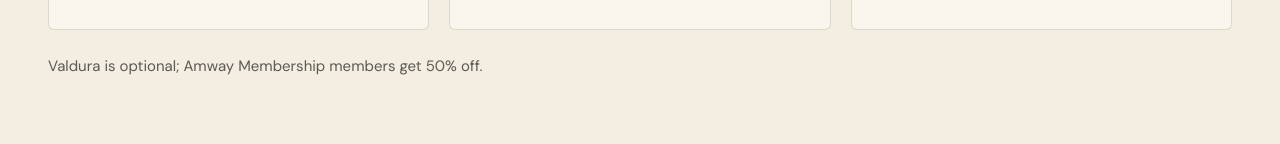
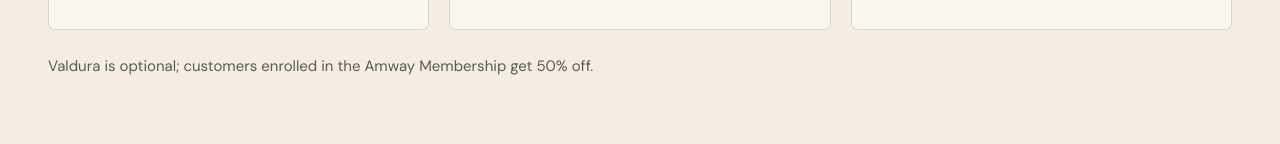
Before and after one commit to UncommonlyWell/UncommonlyWell.github.io, a plain HTML site: page avellum.html in a window 1280 px wide. Shown: the part 6470-6614 px from the top of the page. Drawn offline with Linux system fonts and the light colour scheme.

Commit message:
Avellum page: reword the Valdura note under How it works
Co-Authored-By: Claude Opus 5.5 <noreply@anthropic.com>

```diff
--- a/avellum.html
+++ b/avellum.html
@@ -298,7 +298,7 @@
       <li><span class="av-steps__n" aria-hidden="true">2</span><h3>Create your account</h3><p>Connect it to your Amway account. One email works for Avellum and Valdura.</p></li>
       <li><span class="av-steps__n" aria-hidden="true">3</span><h3>Pick your panel or protocol</h3><p>Order a panel, or begin a protocol once a licensed clinician reviews it.</p></li>
     </ol>
-    <p class="av-how__note">Valdura is optional; Amway Membership members get 50% off.</p>
+    <p class="av-how__note">Valdura is optional; customers enrolled in the Amway Membership get 50% off.</p>
   </div>
 </section>
 
```
